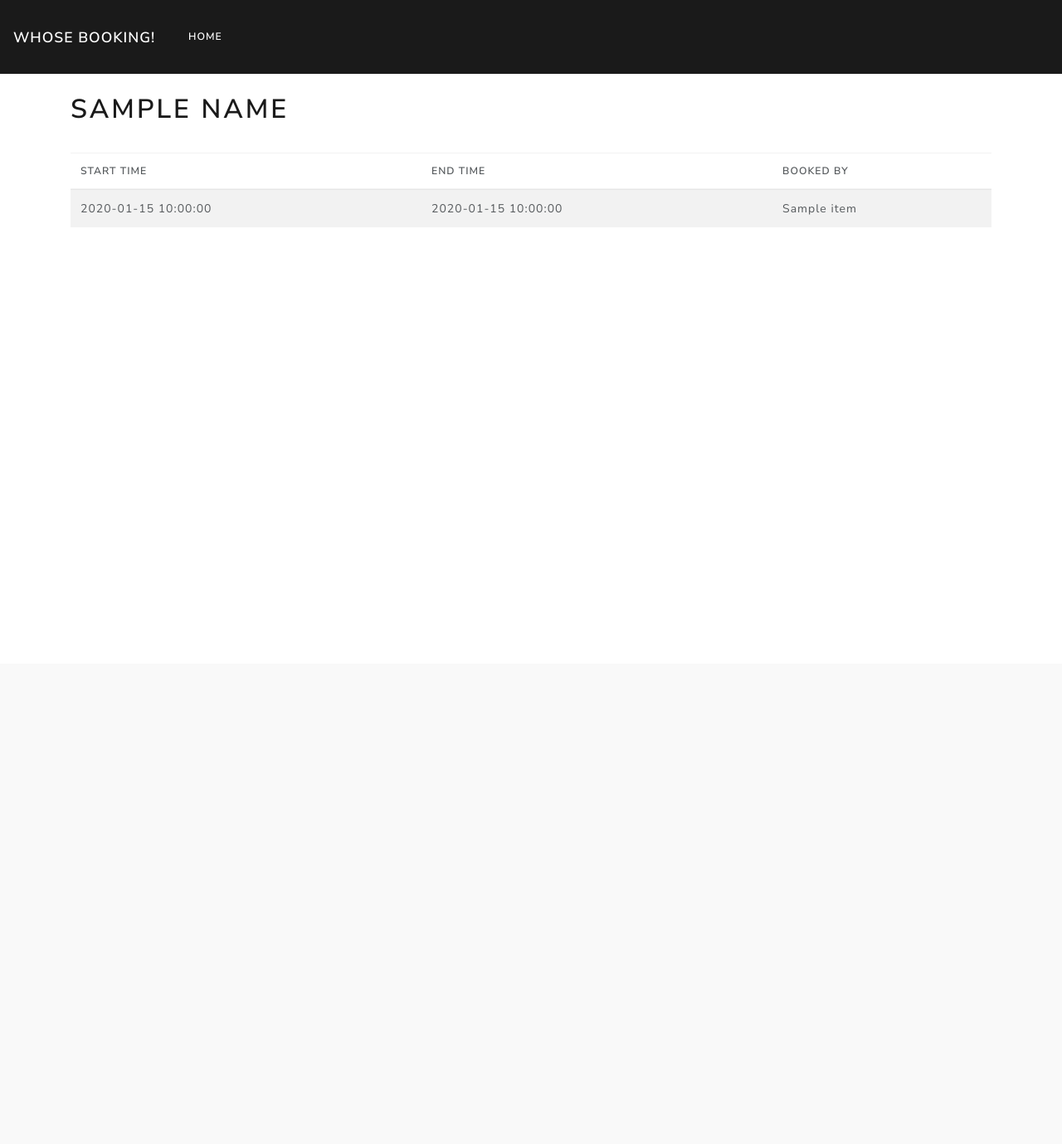
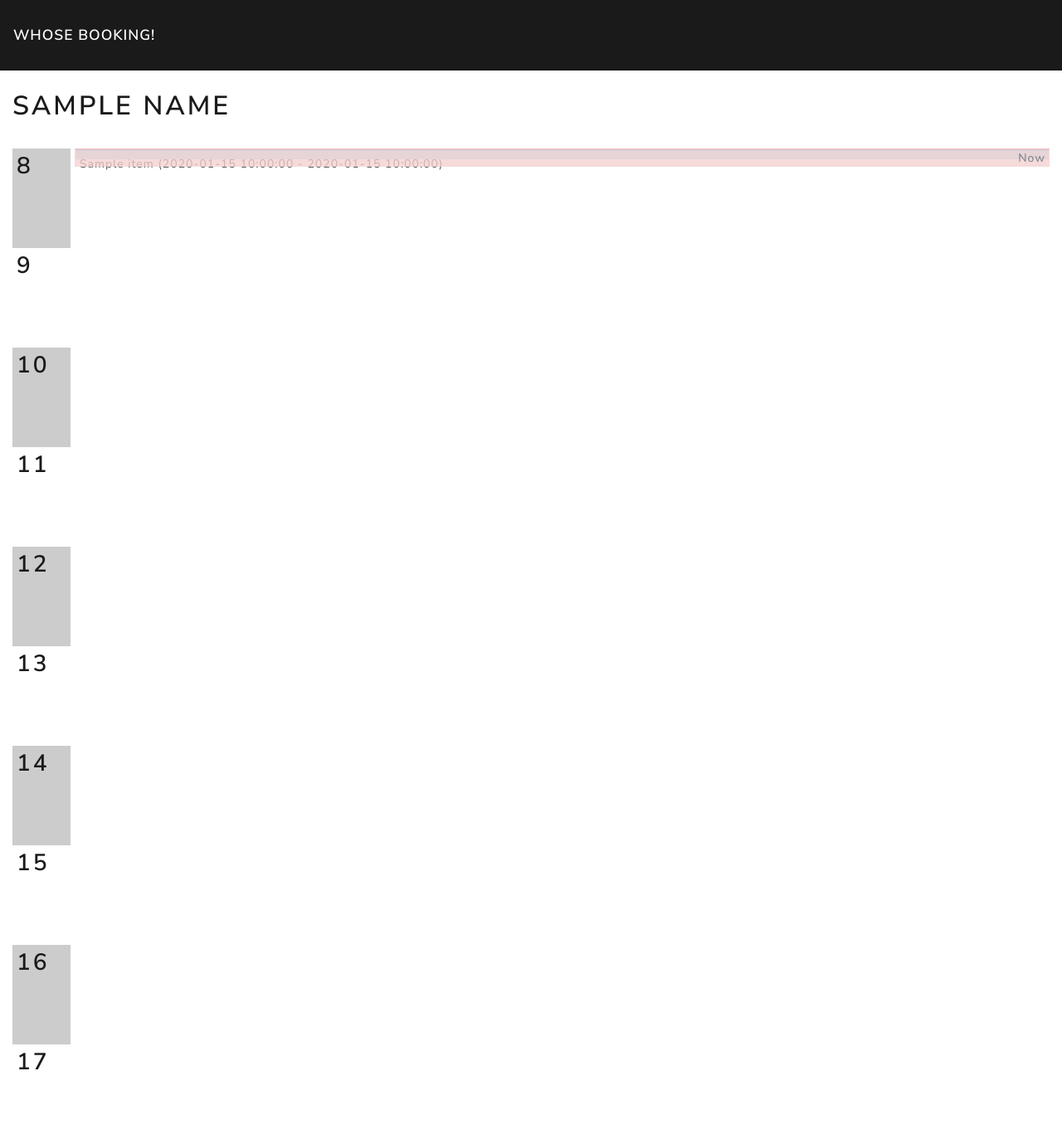
Before and after one commit to headforwards/whose-booking, a Flask app: template templates/room.html in a window 1280 px wide. Shown: the whole page at 83% size. Before the commit the page ends 259 px from the top, so only its background shows below. Run offline with Flask 2, Linux system fonts and the light colour scheme; the template is opened without the code that fills it: most values are stand-ins (such as "Sample title", 1, 10 or a date in 2020); some libraries are stand-ins or nearby versions.

Commit message:
Added styling

```diff
--- a/graph_helper.py
+++ b/graph_helper.py
@@ -41,7 +41,14 @@ def get_meetings(room):
         "Prefer": 'outlook.timezone="Europe/London"'
     }
     schedules = requests.post(url, json=data, headers=headers).json()['value'][0]
+    today = datetime.date.today()
+    basedate = datetime.datetime(today.year, today.month, today.day, 8)
+    schedules['currenttime'] = abs((datetime.datetime.now() - basedate).total_seconds() / 60) * 2
     for event in schedules['scheduleItems']:
-        event['start']['dateTime'] = dateutil.parser.parse(event['start']['dateTime']).strftime('%H:%M')
-        event['end']['dateTime'] = dateutil.parser.parse(event['end']['dateTime']).strftime('%H:%M')
+        start = dateutil.parser.parse(event['start']['dateTime'])
+        end = dateutil.parser.parse(event['end']['dateTime'])
+        event['start']['dateTime'] = start.strftime('%H:%M')
+        event['end']['dateTime'] = end.strftime('%H:%M')
+        event['length'] = abs((end - start).total_seconds() / 60 ) * 2
+        event['offset'] = abs((start - basedate).total_seconds() / 60) * 2
     return schedules
--- a/templates/base.html
+++ b/templates/base.html
@@ -8,23 +8,50 @@
     a.btn {
     font-size:0.85em
     }
+    .meeting{
+    position:absolute;
+    left:75px;
+    margin:1px;
+    padding:5px;
+    right:0;
+    border-top:2px solid
+    }
+    .meeting:nth-child(even){
+    background-color:#cdedd8;
+    border-color:#a1deb6
+
+    }
+    .meeting:nth-child(odd){
+    background-color:#c0e3f2;
+    border-color:#8bcbe6
+    }
+    .time{
+    border-top:1px solid #eba6a3;
+    z-index:999;
+    position:absolute;
+    background-color:#f4cfce;
+    left:75px;
+    right:0;
+    opacity:0.75;
+    text-align:right;
+    padding-right:5px
+    }
+    .hour{
+    position:absolute;
+    height: 120px;
+    width: 70px;
+    padding: 5px
+    }
+    .hour:nth-child(odd){
+    background-color:rgba(0, 0, 0, 0.2);
+    }
 </style>
 </head>
 <body>
     <nav class="navbar navbar-expand-lg navbar-dark bg-primary">
-                <a class="navbar-brand" href="#">Whose Booking!</a>
-                <button class="navbar-toggler" type="button" data-toggle="collapse" data-target="#navbarColor01" aria-controls="navbarColor01" aria-expanded="false" aria-label="Toggle navigation">
-                  <span class="navbar-toggler-icon"></span>
-                </button>
-
-                <div class="collapse navbar-collapse" id="navbarColor01">
-                  <ul class="navbar-nav mr-auto">
-                    <li class="nav-item active">
-                      <a class="nav-link" href="/">Home <span class="sr-only">(current)</span></a>
-                  </ul>
-                </div>
+                <a class="navbar-brand" href="/">Whose Booking!</a>
               </nav>
-    <div class="container">
+    <div class="container-fluid">
         <h1 class="pt-4 pb-4">
             {% block title %}
             {% endblock %}
--- a/templates/room.html
+++ b/templates/room.html
@@ -9,6 +9,24 @@
             No Meetings Found for Today
         </h2>
     {% else %}
+<div style="position:relative">
+{% for hour in range(10) %}
+    <div class="hour" style="top:{{hour * 120}}px">
+        <h2>
+        {{hour + 8}}
+        </h2>
+    </div>
+    {% endfor %}
+<div class="time" style="top:{{meetings['currenttime']}}px">Now</div>
+<div>
+    {% for item in meetings['scheduleItems'] %}
+        <div class="meeting" style="height:{{item['length']}}px; top:{{item['offset']}}px">
+            {{item['subject']}} ({{item['start']['dateTime']}} - {{item['end']['dateTime']}})
+        </div>
+    {% endfor %}
+</div>
+</div>
+<!--
 <table class="table table-striped table-sm">
     <thead>
     <tr>
@@ -40,5 +58,6 @@
     {% endfor %}
     </tbody>
 </table>
+-->
     {% endif %}
 {% endblock %}
```
